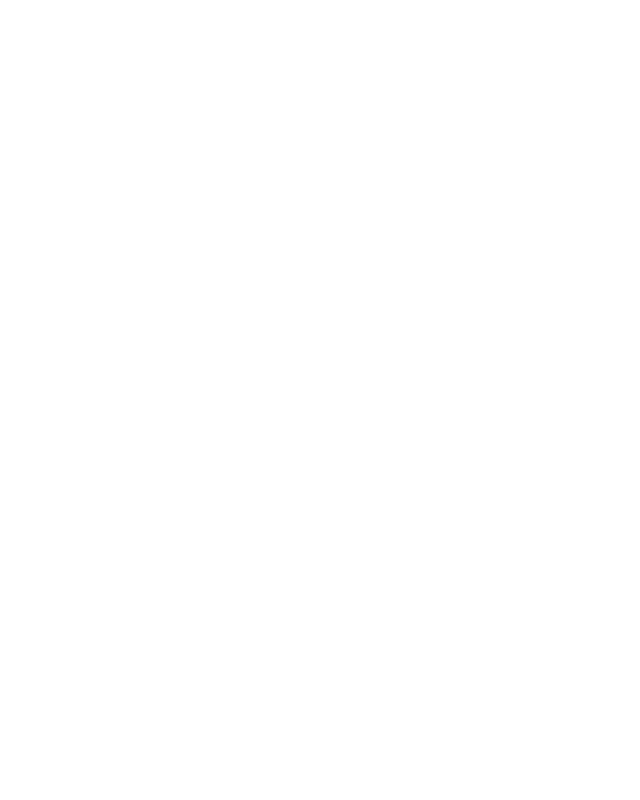
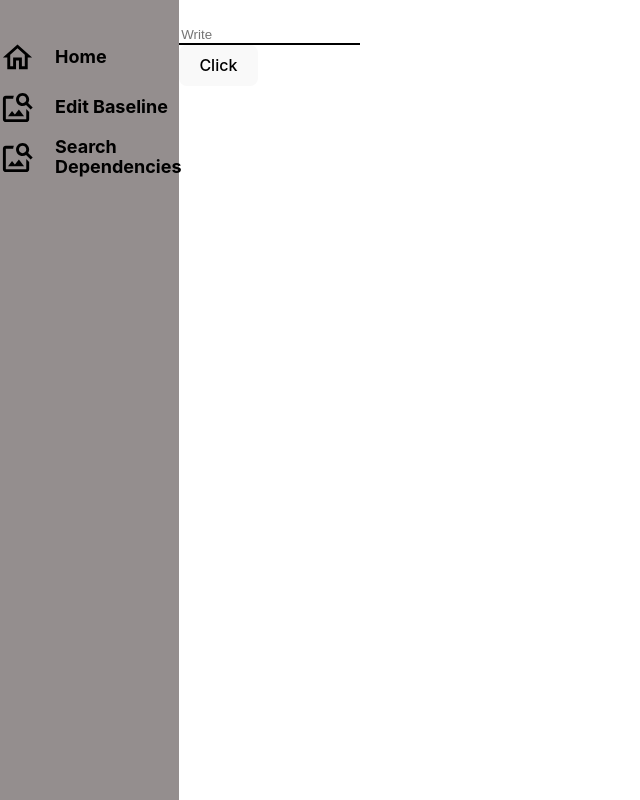
Before and after one commit to nowaaaaaa/Project-Dae, a React (Vite) app in the folder React/: page /dependencies in a window 1280 px wide. Before the commit this address had no page. Shown: the whole page, without its empty margins (0-640 px from the left). Built offline with nearby package versions, Linux system fonts and the light colour scheme.

Commit message:
Begin Depsearch page

```diff
--- a/React/src/App.tsx
+++ b/React/src/App.tsx
@@ -2,12 +2,14 @@
 import "./index.css";
 import { Home } from "./Pages/Home/Home";
 import { Edit } from "./Pages/Edit/Edit";
+import { DepSearch } from "./Pages/DepSearch/DepSearch";
 
 function App() {
   return (
     <Routes>
       <Route path="/" element={<Home />} />
       <Route path="/edit" element={<Edit />} />
+      <Route path="/dependencies" element={<DepSearch />} />
     </Routes>
   );
 }
--- a/React/src/Components/Sidebar/Sidebar.tsx
+++ b/React/src/Components/Sidebar/Sidebar.tsx
@@ -43,6 +43,11 @@
           icon: <ImageSearchIcon fontSize="large" />,
           Link: "/edit",
         },
+        {
+          name: "Search Dependencies",
+          icon: <ImageSearchIcon fontSize="large" />,
+          Link: "/dependencies",
+        },
       ]}
     />
   );
--- /dev/null
+++ b/React/src/Pages/DepSearch/DepSearch.css
@@ -0,0 +1,24 @@
+.screen {
+    background-color: #fff;
+    height: 100vh;
+    width: 100vw;
+    max-width: 100%;
+    display: flex;
+    flex-direction: column;
+    align-items: start;
+    justify-content: start;
+    flex-direction: row;
+    overflow-x: hidden;
+  }
+
+  .main {
+    margin-left: 14%;
+    background-color: #fff;
+    color: black;
+    height: fit-content;
+    width: 100%;
+    display: flex;
+    flex-direction: column;
+    align-items: start;
+    justify-content: left;
+  }
--- /dev/null
+++ b/React/src/Pages/DepSearch/DepSearch.tsx
@@ -0,0 +1,67 @@
+import { useState, useEffect } from "react";
+import { Sidebar } from "../../Components/Sidebar/Sidebar";
+import "./DepSearch.css";
+
+interface Dependency {
+  name: string;
+  version: string;
+}
+
+interface Image {
+  name: string;
+  dependencies: Dependency[];
+}
+
+interface BaselineItem {
+  name: string;
+  versions: Version;
+}
+
+interface Version {
+  versions: string[];
+  ranges: [string, string][];
+}
+
+export function DepSearch() {
+  const [file, setFile] = useState<Image[]>([]);
+  const [searchDep, setDep] = useState("");
+
+  return (
+    <>
+      <div className="screen">
+        <Sidebar />
+        <div className="main">
+          <input
+            type="text"
+            placeholder="Write"
+            onChange={(e) => setDep(e.target.value)}
+          />
+          <button
+            onClick={() => {
+              fetch(
+                `https://eu-central-1.aws.data.mongodb-api.com/app/data-xmrsh/endpoint/getDeps?dep=${searchDep}`
+              )
+                .then((response) => response.json())
+                .then((data) => {
+                  setFile(data);
+                });
+            }}
+          >
+            Click
+          </button>
+          <div>
+            {file.map((image) => {
+              return (
+                <div>
+                  <p>{image.name}</p>
+                </div>
+              );
+            })}
+          </div>
+        </div>
+      </div>
+    </>
+  );
+}
+
+export default DepSearch;
```
Also changed, not shown: 1 other file (tests, documents, lock files or other folders).
